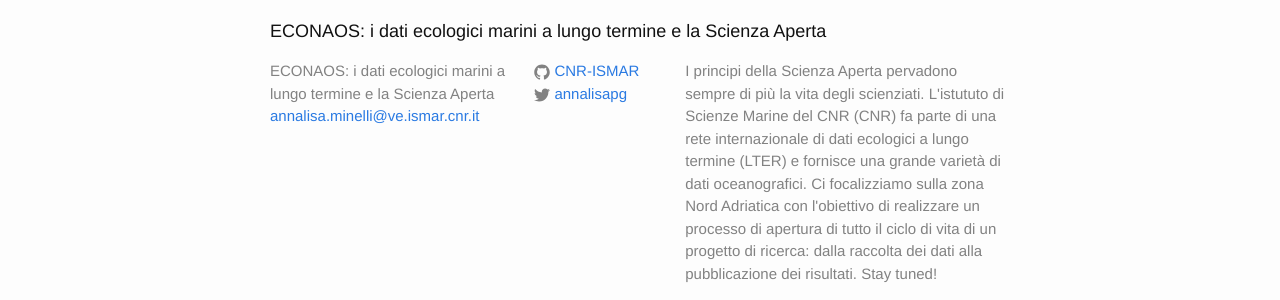
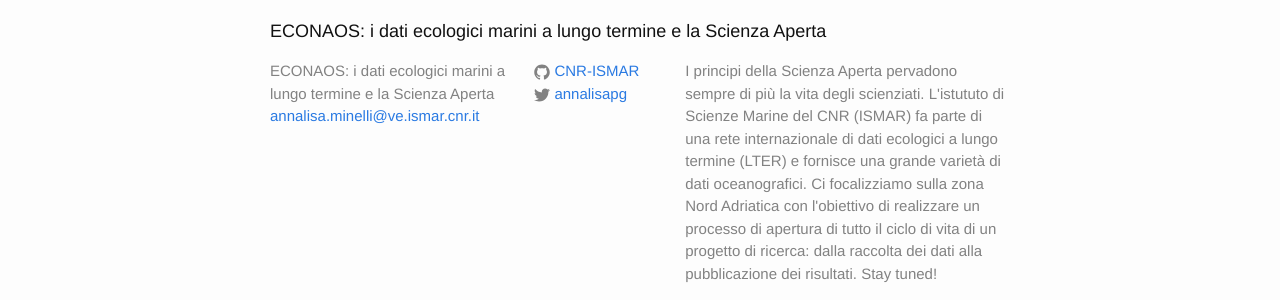
Before and after one commit to CNR-ISMAR/econaos, a Jekyll site: the page built from indice.html, in a window 1280 px wide. Shown: the part 523-823 px from the top of the page. Built offline with Jekyll 4.4.1, drawn with Linux system fonts in a browser that asks for light colours.

Commit message:
multilingual experiment

```diff
--- a/_config.yml
+++ b/_config.yml
@@ -19,7 +19,7 @@ title:
 email: annalisa.minelli@ve.ismar.cnr.it
 description:
   en: "Open Science principles are more and more pervasive in a scientist's life. The Institute for Marine Science at the Italian National Council of Research (CNR-ISMAR) makes part of an international network of Long Term Ecological Data, and provides a great variety of oceanographic data. We focus on North Adriatic area and our aim is to implement a strategy to open all the lifecycle of our research: starting from the collection of data, to the publication of results. Stay tuned!"
-  it: "I principi della Scienza Aperta pervadono sempre di più la vita degli scienziati. L'istututo di Scienze Marine del CNR (CNR) fa parte di una rete internazionale di dati ecologici a lungo termine (LTER) e fornisce una grande varietà di dati oceanografici. Ci focalizziamo sulla zona Nord Adriatica con l'obiettivo di realizzare un processo di apertura di tutto il ciclo di vita di un progetto di ricerca: dalla raccolta dei dati alla pubblicazione dei risultati. Stay tuned!"
+  it: "I principi della Scienza Aperta pervadono sempre di più la vita degli scienziati. L'istututo di Scienze Marine del CNR (ISMAR) fa parte di una rete internazionale di dati ecologici a lungo termine (LTER) e fornisce una grande varietà di dati oceanografici. Ci focalizziamo sulla zona Nord Adriatica con l'obiettivo di realizzare un processo di apertura di tutto il ciclo di vita di un progetto di ricerca: dalla raccolta dei dati alla pubblicazione dei risultati. Stay tuned!"
 index:
   en: index.html
   it: indice.html
```
